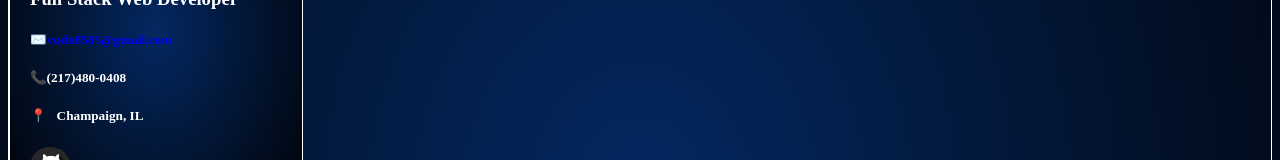
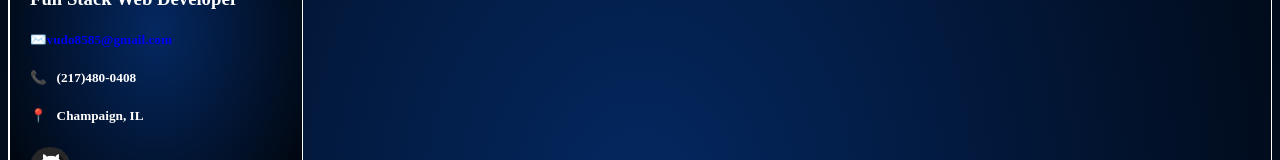
Before and after one commit to AndrewJMForbes/React-Portfolio, a React (Create React App) app in the folder portfolio/: page /Resume in a window 1280 px wide. Shown: the part 574-734 px from the top of the page. Built offline with nearby package versions, Linux system fonts and the light colour scheme; a web font is replaced by a local one.

Commit message:
edited resume

```diff
--- a/portfolio/src/App.css
+++ b/portfolio/src/App.css
@@ -76,7 +76,8 @@ h2 {
   border: 1px solid white;
   width: 100%;
 }
-.location {
+.location,
+.phone {
 margin-right: 10px;
 }
 .header {
--- a/portfolio/src/pages/Resume.js
+++ b/portfolio/src/pages/Resume.js
@@ -10,9 +10,9 @@ function Resume() {
           <h1 className="resumeName">Andrew Forbes</h1>
           <h3>Full Stack Web Developer</h3>
           <a href="mailto:vudo8585@gmail.com"><h5 >✉️vudo8585@gmail.com</h5></a>
-          <h5>📞(217)480-0408</h5>
+          <h5><span className="phone">📞</span>(217)480-0408</h5>
           <h5><span className="location">📍</span>Champaign, IL</h5>
-          <a href="mailto:vudo8585@gmail.com"><h5><img className="resumeContact" src={github} alt="something" />GitHub</h5></a>
+          <a href="https://github.com/AndrewJMForbes"><h5><img className="resumeContact" src={github} alt="something" />GitHub</h5></a>
           </div>
           <div className="resume">
           <h2>Technical Skills</h2>
```
